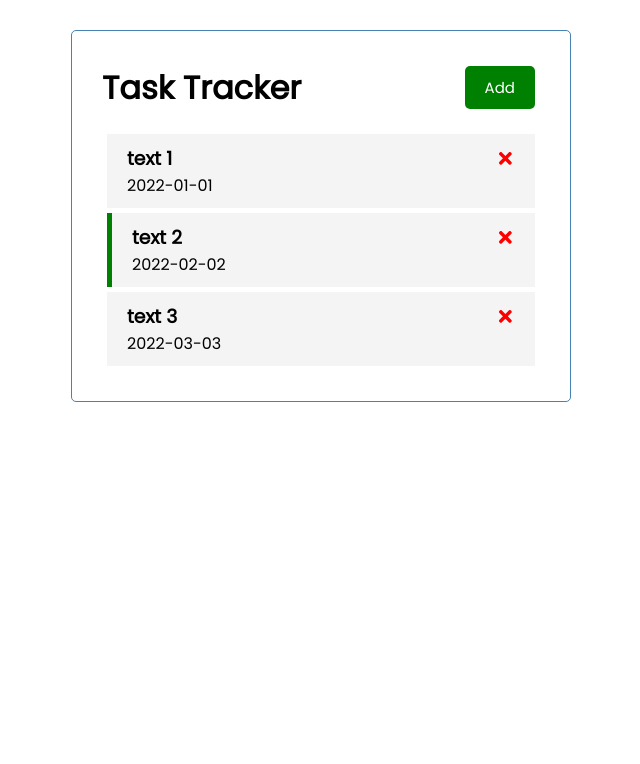
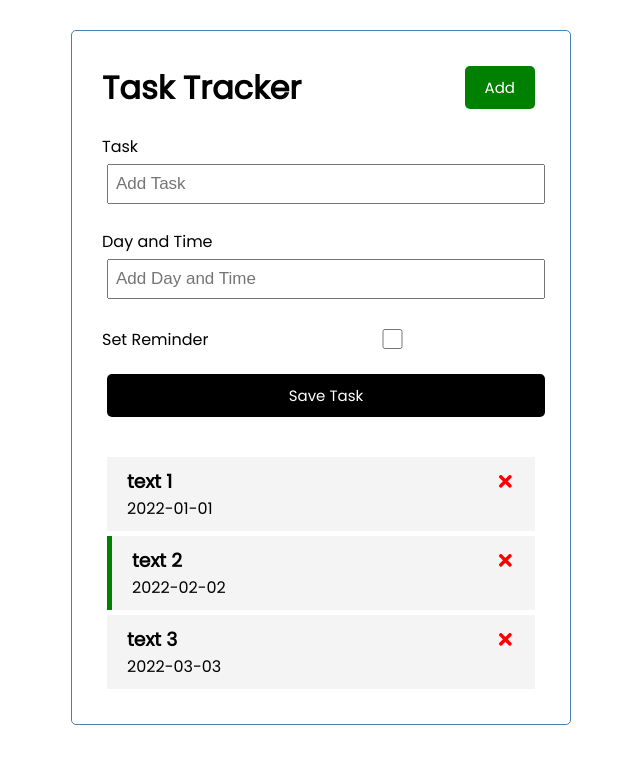
Before and after one commit to ga-watanabe/react-task-tracker, a React (Create React App) app: page / in a window 1280 px wide. Shown: the top 764 px of the page, without its empty margins (319-959 px from the left). Built offline with nearby package versions, Linux system fonts and the light colour scheme.

Commit message:
add form

```diff
--- a/src/App.js
+++ b/src/App.js
@@ -1,6 +1,7 @@
 import { useState } from 'react'
 import Header from './components/Header'
 import Tasks from './components/Tasks'
+import AddTask from './components/AddTask'
 
 function App() {
   const [tasks, setTasks] = useState(
@@ -26,6 +27,13 @@
     ]
   )
 
+  const addTask = (task) => {
+    const id = Math.floor(Math.random() *10000) + 1
+    const newTask = { id, ...task }
+
+    setTasks([...tasks, newTask])
+  }
+
   const deleteTask = (id) => {
     setTasks(tasks.filter((task) => task.id !== id))
   }
@@ -39,6 +47,7 @@
   return (
     <div className="container">
       <Header title="Task Tracker" />
+      <AddTask onAdd={addTask} />
       {tasks.length > 0 ?
         <Tasks
           tasks={tasks}
--- /dev/null
+++ b/src/components/AddTask.js
@@ -0,0 +1,57 @@
+import { useState } from 'react'
+
+const AddTask = ({ onAdd }) => {
+  const [text, setText] = useState('')
+  const [day, setDay] = useState('')
+  const [reminder, setReminder] = useState('')
+
+  const onSubmit = (e) => {
+    e.preventDefault()
+
+    if (!text) {
+      alert('Please add a text')
+      return
+    }
+
+    onAdd({ text, day, reminder })
+
+    setText('')
+    setDay('')
+    setReminder(false)
+  }
+
+  return (
+    <form className="add-form" onSubmit={onSubmit}>
+      <div className="form-control">
+        <label>Task</label>
+        <input
+          value={text}
+          onChange={(e) => setText(e.target.value)}
+          type="text"
+          placeholder="Add Task"/>
+      </div>
+
+      <div className="form-control">
+        <label>Day and Time</label>
+        <input
+          value={day}
+          onChange={(e) => setDay(e.target.value)}
+          type="text"
+          placeholder="Add Day and Time"/>
+      </div>
+
+      <div className="form-control form-control-check">
+        <label>Set Reminder</label>
+        <input
+          checked={reminder}
+          value={reminder}
+          onChange={(e) => setReminder(e.currentTarget.checked)}
+          type="checkbox"/>
+      </div>
+
+      <input type="submit" value="Save Task" className="btn btn-block"/>
+    </form>
+  )
+}
+
+export default AddTask
```
